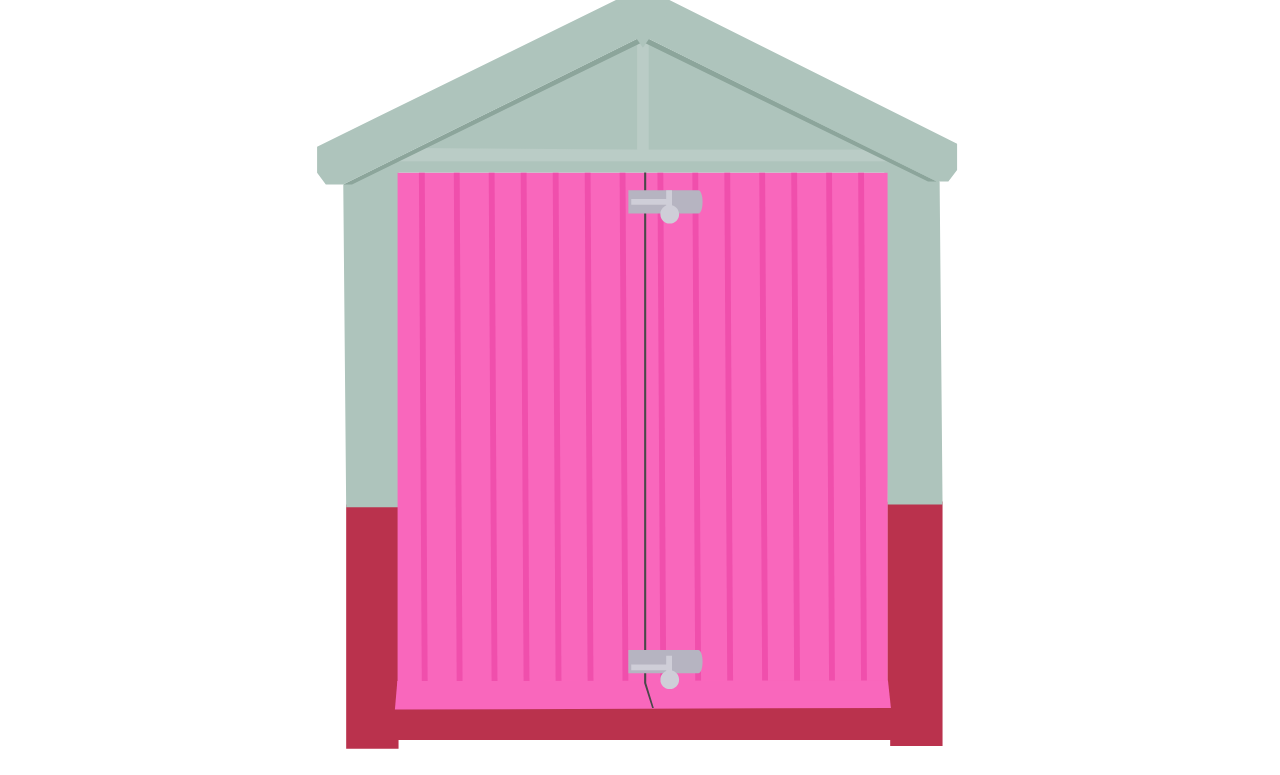
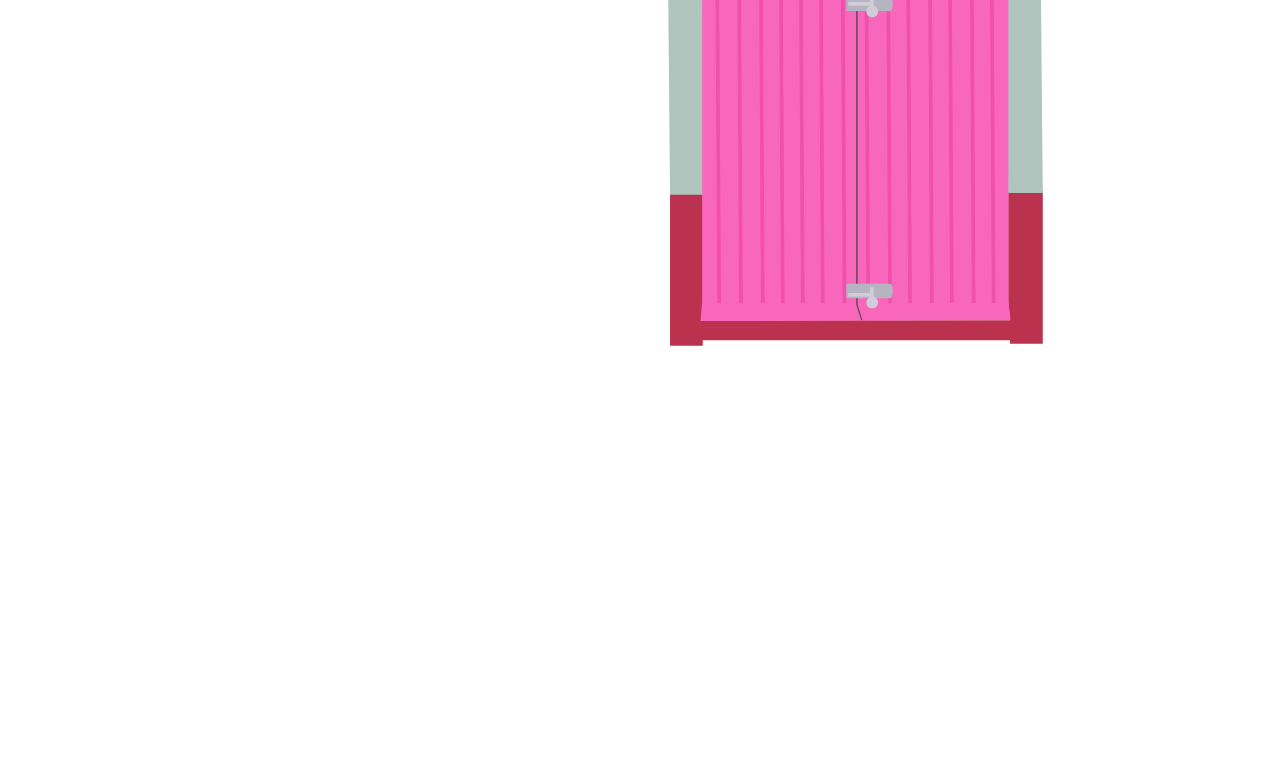
Before and after one commit to AnwenW/colour-my-beach-hut, a plain HTML site: page index.html in a window 1280 px wide. Shown: the part 138-913 px from the top of the page. After the commit the page ends 800 px from the top, so only its background shows below. Drawn offline with Linux system fonts and the light colour scheme.

Commit message:
Add main display:grid; move svg width/height to css

```diff
--- a/index.html
+++ b/index.html
@@ -30,7 +30,7 @@
 
         <?xml version="1.0" encoding="utf-8"?>
 
-        <svg width="100%" height="100%" version="1.1" id="Layer_1" xmlns="http://www.w3.org/2000/svg" xmlns:xlink="http://www.w3.org/1999/xlink" x="0px" y="0px"
+        <svg version="1.1" id="Layer_1" xmlns="http://www.w3.org/2000/svg" xmlns:xlink="http://www.w3.org/1999/xlink" x="0px" y="0px"
         	 viewBox="0 0 222 275" >
 
           <!-- ///// HUT BODY ///// -->
--- a/style.css
+++ b/style.css
@@ -12,6 +12,17 @@
 
 body {
   margin: 0;
+}
+
+main {
+  display: grid;
+  grid-template-columns: 1fr 2fr;
+  grid-template-rows: 500px;
+}
+
+svg {
+  width: 100%;
+  height: 100%;
 }
 
 .st0 {
```
